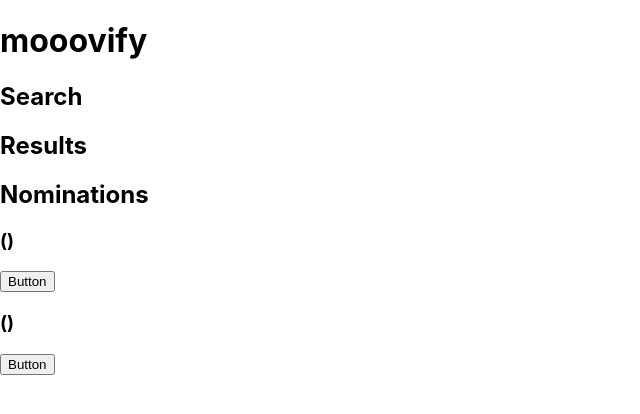
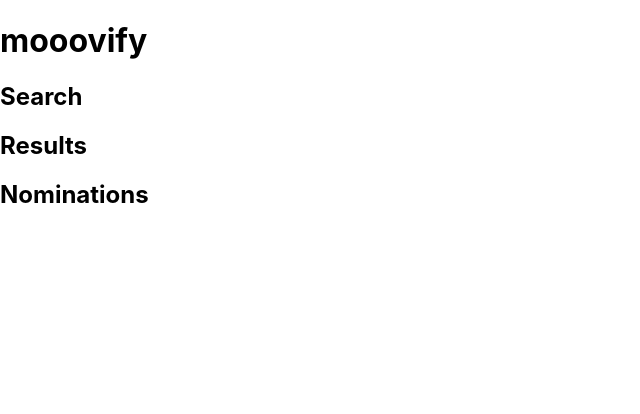
Before and after one commit to NicoleLatifi/mooovify, a React (Create React App) app: page / in a window 1280 px wide. Shown: the top 414 px of the page, without its empty margins (0-640 px from the left). Built offline with nearby package versions, Linux system fonts and the light colour scheme.

Commit message:
Comment out breaking template code

```diff
--- a/src/Nominations/Nominations.tsx
+++ b/src/Nominations/Nominations.tsx
@@ -2,12 +2,12 @@ import './Nominations.css';
 import Movie from '../Movie/Movie'
 
 function Nominations(): JSX.Element {
-  const movies = [<Movie />, <Movie />]
+  // const movies = [<Movie />, <Movie />]
 
   return (
     <div>
       <h2>Nominations</h2>
-      {movies}
+      {/* {movies} */}
     </div>
   );
 }
```
